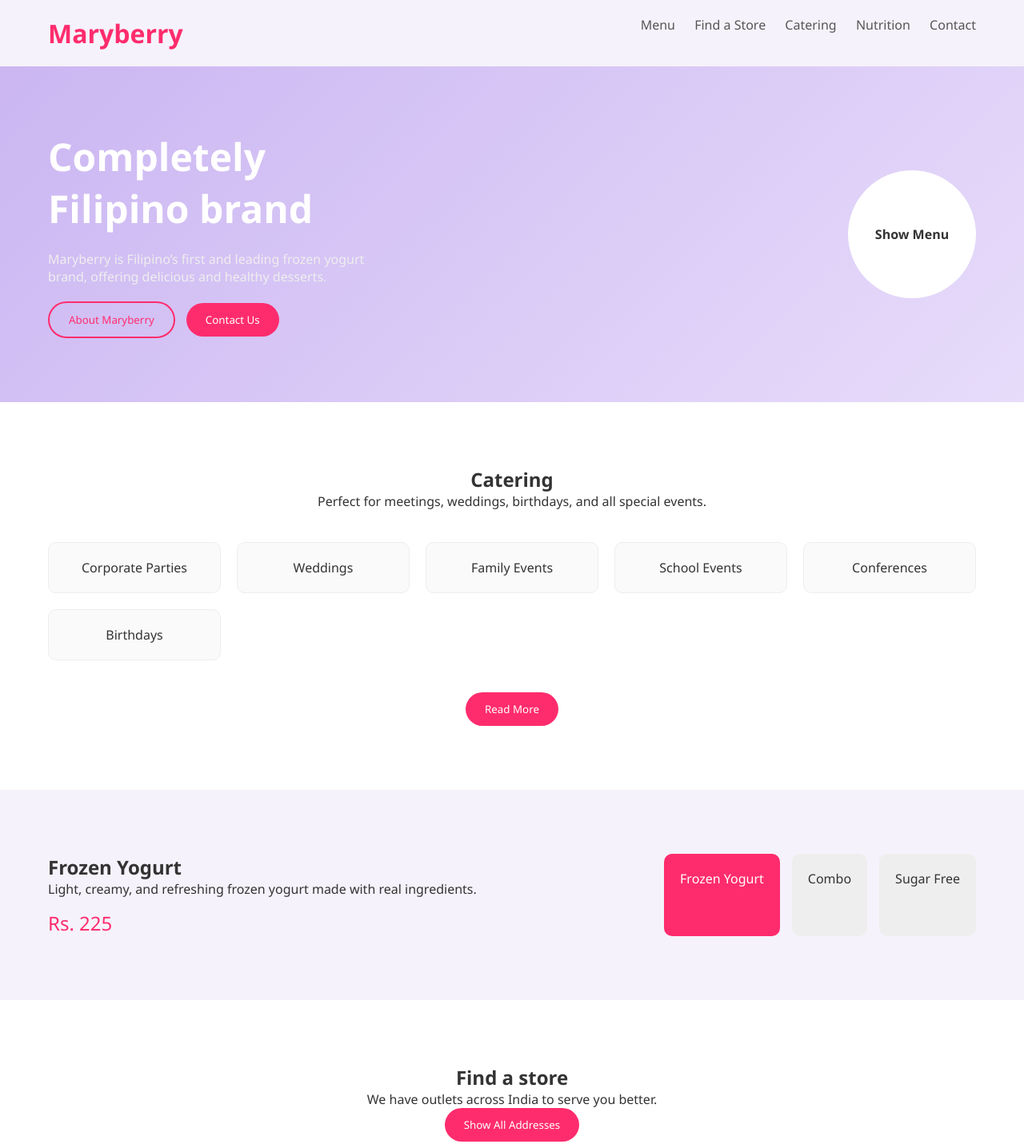
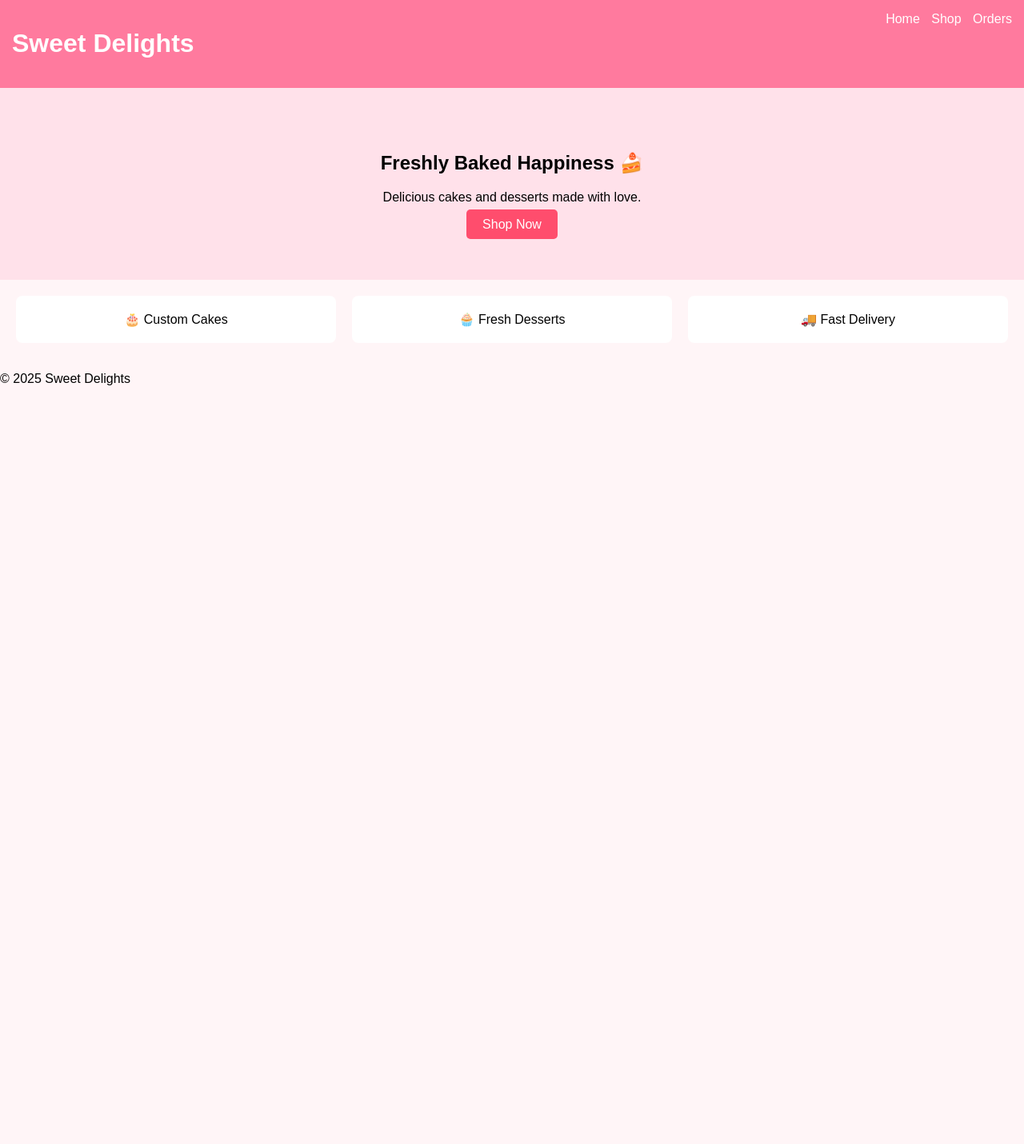
Before and after one commit to pixelbygrace/ecom-landing-ui, a plain HTML site: page index.html in a window 1280 px wide. Shown: the top 1431 px of the page at 80% size. After the commit the page ends 800 px from the top, so only its background shows below. Drawn offline with Linux system fonts and the light colour scheme; files that its build step writes are made by us from their sources.

Commit message:
desserts ecom web

```diff
--- a/index.html
+++ b/index.html
@@ -2,106 +2,34 @@
 <html lang="en">
 <head>
   <meta charset="UTF-8">
-  <title>Maryberry Landing Page</title>
-  <link rel="stylesheet" href="style.css">
-  <meta name="viewport" content="width=device-width, initial-scale=1.0">
+  <title>Sweet Delights | Cakes & Desserts</title>
+  <link rel="stylesheet" href="css/style.css">
 </head>
 <body>
 
-<!-- HEADER -->
 <header class="navbar">
-  <h1 class="logo">Maryberry</h1>
+  <h1>Sweet Delights</h1>
   <nav>
-    <a href="#">Menu</a>
-    <a href="#">Find a Store</a>
-    <a href="#">Catering</a>
-    <a href="#">Nutrition</a>
-    <a href="#">Contact</a>
+    <a href="index.html">Home</a>
+    <a href="products.html">Shop</a>
+    <a href="orders.html">Orders</a>
   </nav>
 </header>
 
-<!-- HERO SECTION -->
 <section class="hero">
-  <div class="hero-text">
-    <h2>Completely<br>Filipino brand</h2>
-    <p>
-      Maryberry is Filipino’s first and leading frozen yogurt brand,
-      offering delicious and healthy desserts.
-    </p>
-    <div class="hero-buttons">
-      <button class="btn-outline">About Maryberry</button>
-      <button class="btn-primary">Contact Us</button>
-    </div>
-  </div>
-
-  <div class="hero-image">
-    <div class="circle">Show Menu</div> <!-- attached image here -->
-  </div>
+  <h2>Freshly Baked Happiness 🍰</h2>
+  <p>Delicious cakes and desserts made with love.</p>
+  <a href="products.html" class="btn">Shop Now</a>
 </section>
 
-<!-- CATERING -->
-<section class="catering">
-  <h2>Catering</h2>
-  <p>Perfect for meetings, weddings, birthdays, and all special events.</p>
-
-  <div class="catering-grid">
-    <div class="card">Corporate Parties</div>
-    <div class="card">Weddings</div>
-    <div class="card">Family Events</div>
-    <div class="card">School Events</div>
-    <div class="card">Conferences</div>
-    <div class="card">Birthdays</div>
-  </div>
-
-  <button class="btn-primary">Read More</button>
+<section class="features">
+  <div class="card">🎂 Custom Cakes</div>
+  <div class="card">🧁 Fresh Desserts</div>
+  <div class="card">🚚 Fast Delivery</div>
 </section>
 
-<!-- PRODUCT SECTION -->
-<section class="product">
-  <div class="product-info">
-    <h2>Frozen Yogurt</h2> <!-- insert image here -->
-    <p>Light, creamy, and refreshing frozen yogurt made with real ingredients.</p>
-    <span class="price">Rs. 225</span>
-  </div>
-
-  <div class="product-card">
-    <div class="product-box active">Frozen Yogurt</div>
-    <div class="product-box">Combo</div>
-    <div class="product-box">Sugar Free</div>
-  </div>
-</section>
-
-<!-- STORE LOCATOR -->
-<section class="store">
-  <h2>Find a store</h2>
-  <p>We have outlets across India to serve you better.</p>
-  <button class="btn-primary">Show All Addresses</button>
-</section>
-
-<!-- INSTAGRAM -->
-<section class="instagram">
-  <h2>Check our Instagram</h2>
-</section>
-
-<!-- FOOTER -->
-<footer class="footer">
-  <div>
-    <h3>Maryberry</h3>
-    <p>Filipino’s first frozen yogurt brand.</p>
-  </div>
-
-  <div>
-    <h4>Site Links</h4>
-    <a href="#">Menu</a>
-    <a href="#">Find a Store</a>
-    <a href="#">Catering</a>
-  </div>
-
-  <div>
-    <h4>Contact Us</h4>
-    <p>+91 8826 757890</p>
-    <p>mb@maryberry.co.in</p>
-  </div>
+<footer>
+  <p>© 2025 Sweet Delights</p>
 </footer>
 
 </body>
--- a/style.css
+++ b/style.css
@@ -1,168 +1,67 @@
-* {
+body {
+  font-family: Arial, sans-serif;
   margin: 0;
-    padding: 0;
-    box-sizing: border-box;
-    font-family: 'Segoe UI', sans-serif;
+  background: #fff5f7;
 }
 
-  body {
-    background: #f6f2fb;
-    color: #333;
-  }
-
-  /* NAVBAR */
 .navbar {
-    display: flex;
-    justify-content: space-between;
-    padding: 20px 60px;
-    background: transparent;
-  }
-
-  .navbar nav a {
-    margin-left: 20px;
-    text-decoration: none;
-    color: #555;
-    font-weight: 500;
-  }
-
-  .logo {
-    color: #ff2c6d;
-  }
-
-  /* HERO */
-  .hero {
-    display: flex;
-    align-items: center;
-    justify-content: space-between;
-    padding: 80px 60px;
-  }
-
-  .hero-text h2 {
-    font-size: 3rem;
-    color: #fff;
-  }
-
-  .hero-text p {
-    max-width: 400px;
-    margin: 20px 0;
-    color: #eee;
-  }
-
-  .hero {
-    background: linear-gradient(135deg, #cbb6f2, #e7dcfa);
-  }
-
-  .hero-buttons button {
-    margin-right: 10px;
-  }
-
-  .hero-image .circle {
-    width: 160px;
-    height: 160px;
-    border-radius: 50%;
-    background: #fff;
-    display: flex;
-    align-items: center;
-    justify-content: center;
-    font-weight: bold;
-  }
-
-  /* BUTTONS */
-  .btn-primary {
-    background: #ff2c6d;
-    border: none;
-    padding: 12px 24px;
+  background: #ff7a9e;
   color: white;
-    border-radius: 25px;
-    cursor: pointer;
-  }
-
-  .btn-outline {
-    background: transparent;
-    border: 2px solid #ff2c6d;
-    padding: 12px 24px;
-    color: #ff2c6d;
-    border-radius: 25px;
-    cursor: pointer;
-  }
-
-  /* CATERING */
-  .catering {
-    background: #fff;
-    padding: 80px 60px;
-    text-align: center;
-  }
-
-  .catering-grid {
-    display: grid;
-    grid-template-columns: repeat(auto-fit, minmax(180px, 1fr));
-    gap: 20px;
-    margin: 40px 0;
-  }
-
-  .card {
-    padding: 20px;
-    border: 1px solid #eee;
-    border-radius: 10px;
-    background: #fafafa;
-  }
-
-  /* PRODUCT */
-  .product {
-    padding: 80px 60px;
+  padding: 15px;
   display: flex;
   justify-content: space-between;
 }
 
-  .product-card {
-    display: flex;
-    gap: 15px;
+.navbar a {
+  color: white;
+  margin-left: 10px;
+  text-decoration: none;
 }
 
-  .product-box {
-    padding: 20px;
-    border-radius: 10px;
-    background: #eee;
+.hero {
+  text-align: center;
+  padding: 60px;
+  background: #ffe1ea;
 }
 
-  .product-box.active {
-    background: #ff2c6d;
-    color: #fff;
+.btn {
+  background: #ff4d6d;
+  color: white;
+  padding: 10px 20px;
+  text-decoration: none;
+  border-radius: 5px;
 }
 
-  .price {
-    display: block;
-    margin-top: 15px;
-    font-size: 1.5rem;
-    color: #ff2c6d;
+.features, .products {
+  display: grid;
+  grid-template-columns: repeat(auto-fit, minmax(200px,1fr));
+  gap: 20px;
+  padding: 20px;
 }
 
-  /* STORE */
-  .store {
-    background: #fff;
-    padding: 80px 60px;
+.card, .product {
+  background: white;
+  padding: 20px;
+  border-radius: 8px;
   text-align: center;
 }
 
-  /* INSTAGRAM */
-  .instagram {
-    padding: 60px;
-    background: #ff2c6d;
-    color: #fff;
-    text-align: center;
+button {
+  background: #ff4d6d;
+  color: white;
+  border: none;
+  padding: 8px;
+  border-radius: 5px;
+  cursor: pointer;
 }
 
-  /* FOOTER */
-  .footer {
-    display: grid;
-    grid-template-columns: repeat(auto-fit, minmax(200px, 1fr));
-    padding: 60px;
-    background: #f1f1f1;
+table {
+  width: 90%;
+  margin: 20px auto;
+  border-collapse: collapse;
 }
 
-  .footer a {
-    display: block;
-    text-decoration: none;
-    color: #555;
-    margin: 6px 0;
+th, td {
+  border: 1px solid #ddd;
+  padding: 10px;
 }
```
Also changed, not shown: admin.html (added, +28 -0 lines), cart.html (added, +29 -0 lines), order.html (added, +31 -0 lines), products.html (added, +36 -0 lines). Lines whose indentation alone changed are shown as unchanged.
